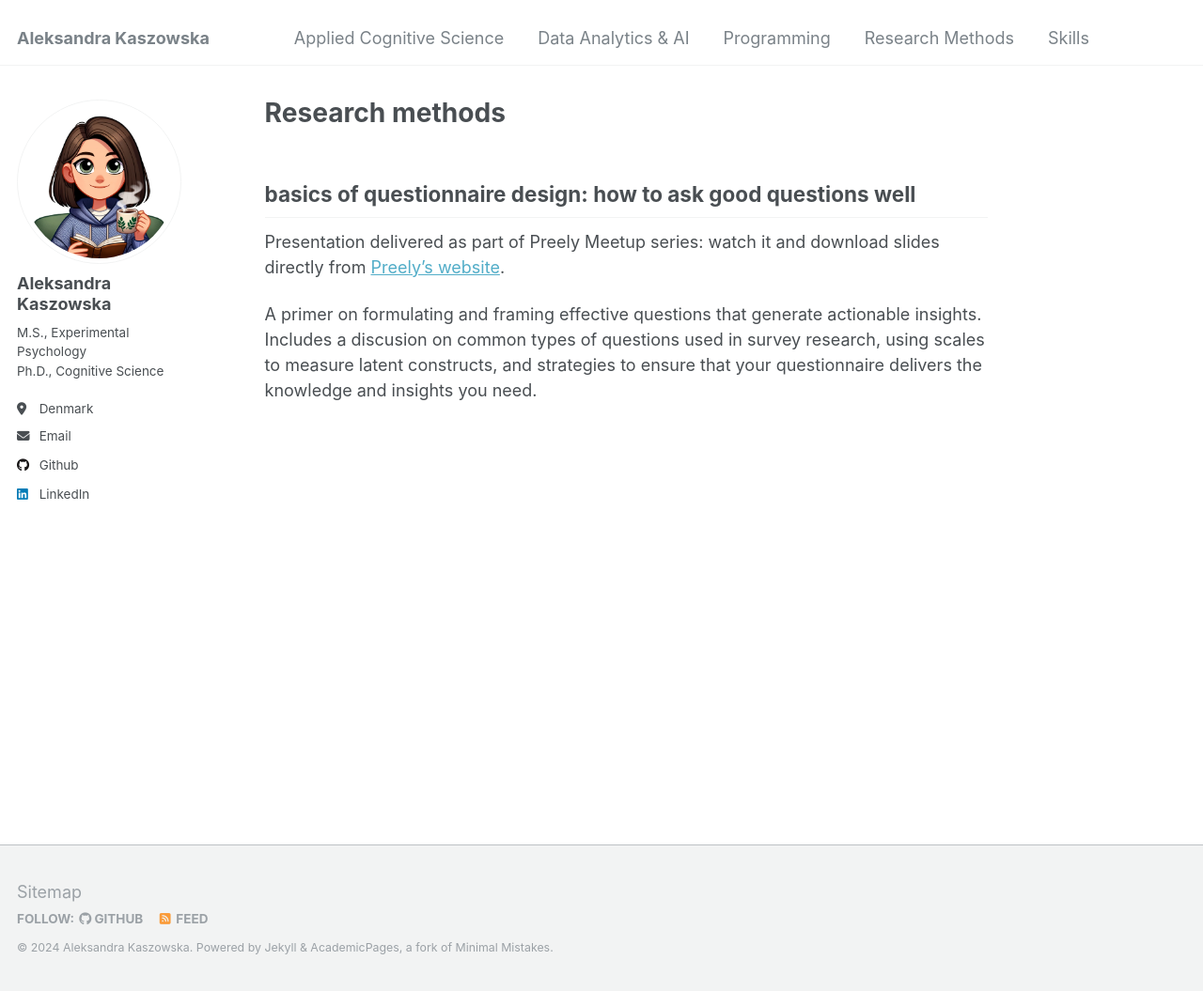
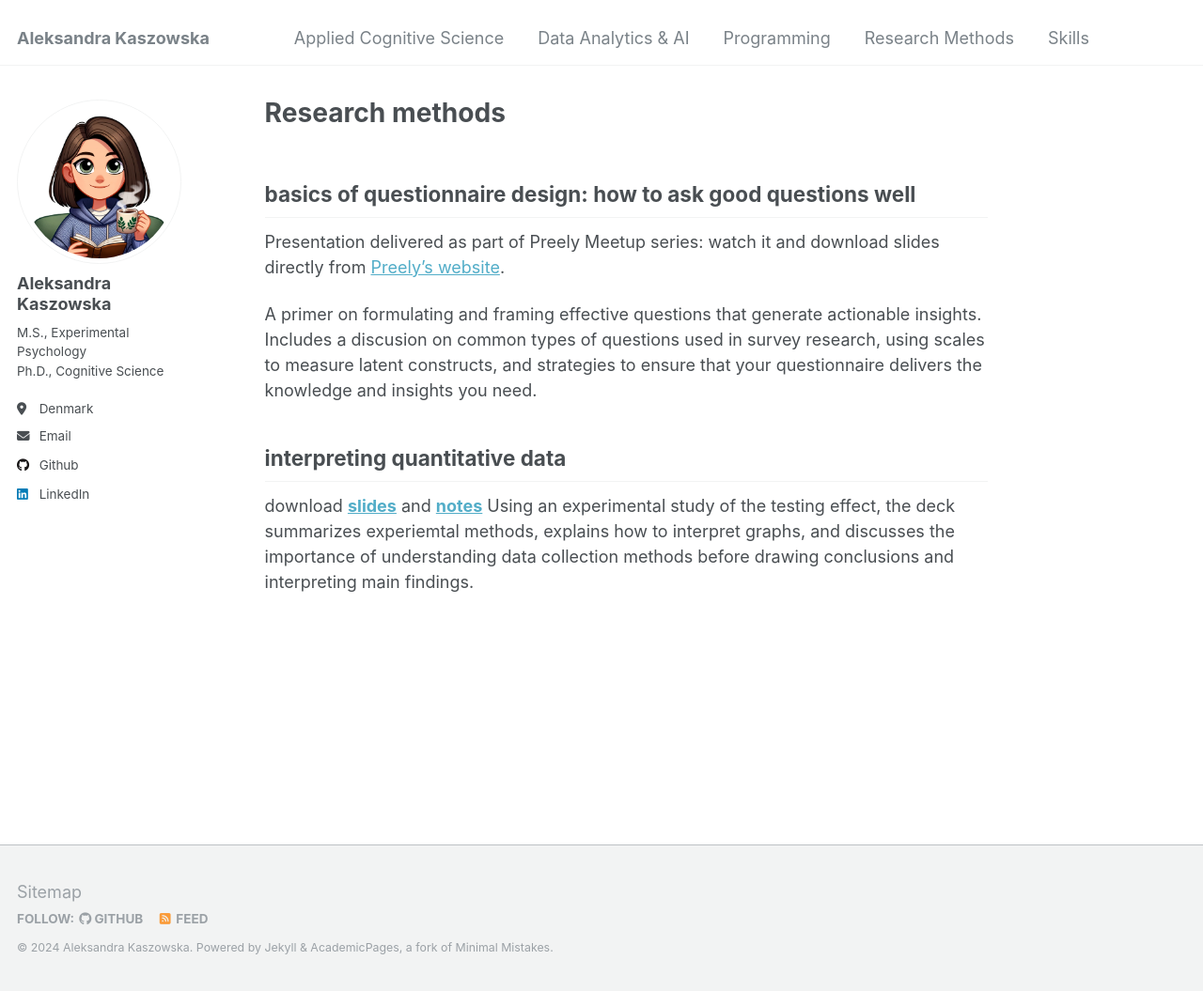
Before and after one commit to akaszowska/akaszowska.github.io, a Jekyll site: the page built from _pages/research_methods.md, in a window 1280 px wide and 1055 px high. Shown: the whole window at 94% size. Built offline with Jekyll 4.4.1, drawn with Linux system fonts in a browser that asks for light colours.

Commit message:
Update research_methods.md

```diff
--- a/_pages/research_methods.md
+++ b/_pages/research_methods.md
@@ -11,3 +11,7 @@ redirect_from:
 Presentation delivered as part of Preely Meetup series: watch it and download slides directly from [Preely's website](https://preely.com/asking-good-questions-well-aleksandra-kaszowska/).
 
 A primer on formulating and framing effective questions that generate actionable insights. Includes a discusion on common types of questions used in survey research, using scales to measure latent constructs, and strategies to ensure that your questionnaire delivers the knowledge and insights you need.
+
+## interpreting quantitative data ##
+download **[slides](https://akaszowska.github.io/files/InterpretingData.pdf)** and **[notes](https://akaszowska.github.io/files/InterpretingData_notes.pdf)**
+Using an experimental study of the testing effect, the deck summarizes experiemtal methods, explains how to interpret graphs, and discusses the importance of understanding data collection methods before drawing conclusions and interpreting main findings.
```
